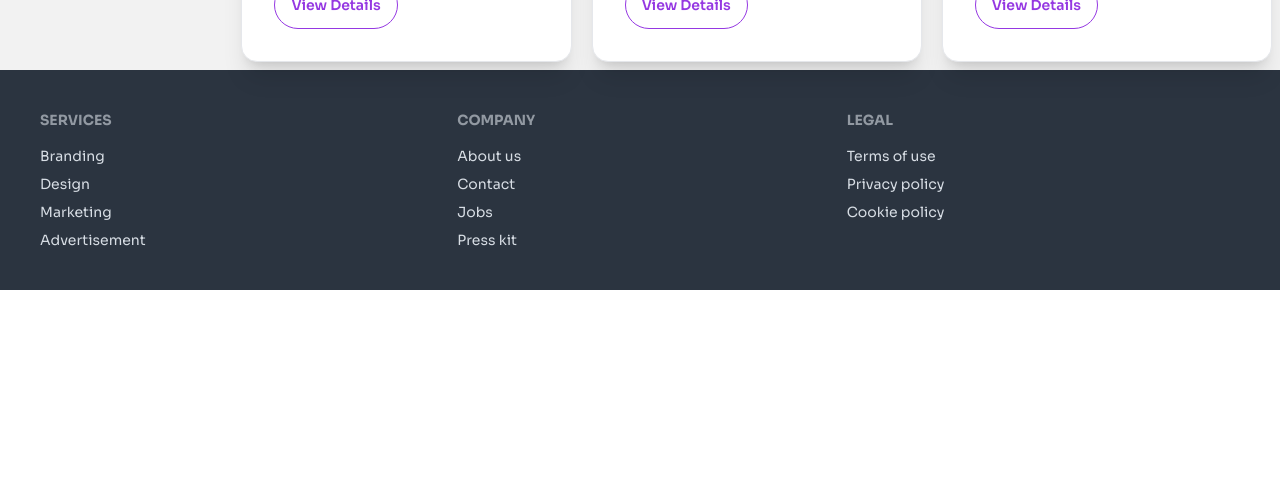
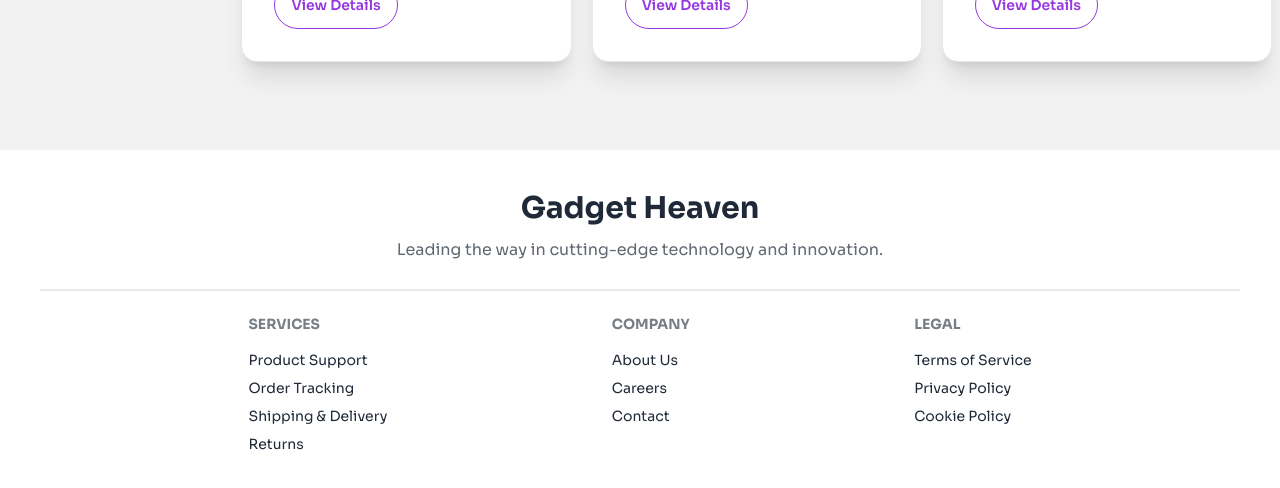
Before and after one commit to DKAbir111/gadget-heaven, a React (Vite) app: page / in a window 1280 px wide. Shown: the part 4360-4848 px from the top of the page. Before the commit the page ends 4650 px from the top, so only its background shows below. Built offline with nearby package versions, Linux system fonts and the light colour scheme.

Commit message:
Footer design done

```diff
--- a/src/components/Footer/Footer.jsx
+++ b/src/components/Footer/Footer.jsx
@@ -1,26 +1,33 @@
 export default function Footer() {
     return (
-        <footer className="footer bg-neutral text-neutral-content p-10">
+        <footer className="py-10 px-5 md:p-10 bg-white ">
+            <div className="flex flex-col gap-3 justify-center items-center mb-5">
+                <h2 className="text-3xl font-bold">Gadget Heaven</h2>
+                <p className="opacity-70 text-center">Leading the way in cutting-edge technology and innovation.</p>
+            </div>
+            <div className="divider"></div>
+
+            <div className="footer md:flex md:justify-evenly">
                 <nav>
-                <h6 className="footer-title">Services</h6>
-                <a className="link link-hover">Branding</a>
-                <a className="link link-hover">Design</a>
-                <a className="link link-hover">Marketing</a>
-                <a className="link link-hover">Advertisement</a>
+                    <h6 className="footer-title">Services </h6>
+                    <a className="link link-hover">  Product Support</a>
+                    <a className="link link-hover">Order Tracking</a>
+                    <a className="link link-hover">Shipping & Delivery</a>
+                    <a className="link link-hover">Returns</a>
                 </nav>
                 <nav>
                     <h6 className="footer-title">Company</h6>
-                <a className="link link-hover">About us</a>
+                    <a className="link link-hover">About Us</a>
+                    <a className="link link-hover">Careers</a>
                     <a className="link link-hover">Contact</a>
-                <a className="link link-hover">Jobs</a>
-                <a className="link link-hover">Press kit</a>
                 </nav>
                 <nav>
                     <h6 className="footer-title">Legal</h6>
-                <a className="link link-hover">Terms of use</a>
-                <a className="link link-hover">Privacy policy</a>
-                <a className="link link-hover">Cookie policy</a>
+                    <a className="link link-hover">Terms of Service</a>
+                    <a className="link link-hover">Privacy Policy</a>
+                    <a className="link link-hover">Cookie Policy</a>
                 </nav>
+            </div>
         </footer>
     )
 }
--- a/src/components/Home/Home.jsx
+++ b/src/components/Home/Home.jsx
@@ -33,7 +33,7 @@ export default function Home() {
         setData([]);
     }
     return (
-        <div className="bg-[#09080F0D]">
+        <div className="bg-[#09080F0D] pb-20">
             <Banner />
             <div className="container md:mx-auto p-2">
                 <h2 className="text-3xl font-semibold text-center mb-10">Explore Cutting-Edge Gadgets</h2>
```
Lines whose indentation alone changed are shown as unchanged.
